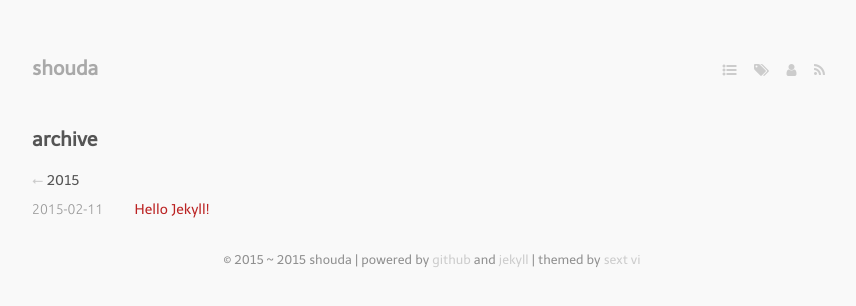
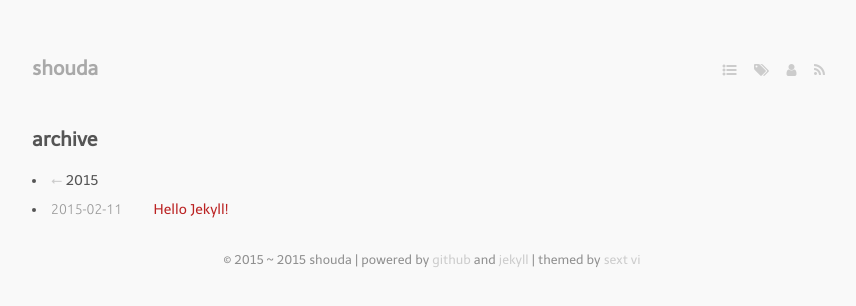
Before and after one commit to shouda/shouda.github.io, a Jekyll site: the page built from archive.markdown, in a window 1280 px wide. Shown: the top 306 px of the page, without its empty margins (208-1064 px from the left). Built offline with Jekyll 4.4.1, drawn with Linux system fonts in a browser that asks for light colours; nearby versions of some CDN libraries; Markdown is read by kramdown in place of the engine named in the settings.

Commit message:
update css

```diff
--- a/media/css/style.css
+++ b/media/css/style.css
@@ -17,7 +17,7 @@
 
 body {
   font-size: 14px;
-  font-family: "telexregular", "Hiragino Sans GB", "Microsoft YaHei", sans-serif;
+  font-family: telexregular, Hiragino Sans GB, Microsoft YaHei, sans-serif;
   color: #555;
   background-color: #f9f9f9; }
 
@@ -60,13 +60,13 @@
   background-color: #f8f8f8;
   padding: 2px 5px;
   border: 1px dashed #e0e0e0;
-  font-family: "Ubuntu", monospace; }
+  font-family: Ubuntu, monospace; }
 
 h1, h2 {
   font-size: 1.4em; }
 
 time {
-  font-family: "Ubuntu", monospace; }
+  font-family: Ubuntu, monospace; }
 
 header {
   width: 800px;
@@ -82,7 +82,7 @@
     position: relative;
     top: 1em; }
     header #header h1 {
-      font-family: "telexregular", "Hiragino Sans GB", "Microsoft YaHei", sans-serif; }
+      font-family: telexregular, Hiragino Sans GB, Microsoft YaHei, sans-serif; }
       header #header h1 a {
         color: #a9a9a9;
         display: block; }
@@ -93,7 +93,7 @@
     header nav span {
       margin: .5em; }
     header nav a, header nav #header h1 a, header #header h1 nav a, header nav article .title a, article .title header nav a, header nav article .meta .tags a, article .meta .tags header nav a, header nav article .divider a, article .divider header nav a {
-      font-family: "telexregular", "Hiragino Sans GB", "Microsoft YaHei", sans-serif;
+      font-family: telexregular, Hiragino Sans GB, Microsoft YaHei, sans-serif;
       color: #ccc; }
 
 #content {
@@ -102,6 +102,8 @@
   line-height: 2em; }
   #content .main-listing {
     margin-bottom: 2em; }
+  #content li {
+    list-style-type: initial; }
 
 ul.listing {
   margin-top: 1em; }
@@ -115,7 +117,7 @@
     ul.listing li.listing-item:hover {
       background-color: #f9f9f9; }
     ul.listing li.listing-seperator {
-      font-family: "telexregular", "Hiragino Sans GB", "Microsoft YaHei", sans-serif; }
+      font-family: telexregular, Hiragino Sans GB, Microsoft YaHei, sans-serif; }
       ul.listing li.listing-seperator:before {
         content: "⭠ ";
         color: #ccc; }
@@ -125,7 +127,7 @@
   article p {
     padding: .7em 0; }
   article .title {
-    font-family: "telexregular", "Hiragino Sans GB", "Microsoft YaHei", sans-serif; }
+    font-family: telexregular, Hiragino Sans GB, Microsoft YaHei, sans-serif; }
     article .title header #header h1 a, header #header h1 article .title a, article .title a, article .title .meta .tags a, article .meta .tags .title a {
       color: #777; }
   article .meta {
@@ -148,7 +150,7 @@
       margin: 0 2em;
       color: #e9e9e9; }
     article .divider header #header h1 a, header #header h1 article .divider a, article .divider .meta .tags a, article .meta .tags .divider a, article .divider a {
-      font-family: "telexregular", "Hiragino Sans GB", "Microsoft YaHei", sans-serif;
+      font-family: telexregular, Hiragino Sans GB, Microsoft YaHei, sans-serif;
       margin: 0 2em; }
       article .divider header #header h1 a i, header #header h1 article .divider a i, article .divider .meta .tags a i, article .meta .tags .divider a i, article .divider a i {
         color: #999999;
@@ -180,7 +182,7 @@
   margin: 0 auto;
   display: block;
   color: #909090;
-  font-family: "telexregular", "Hiragino Sans GB", "Microsoft YaHei", sans-serif;
+  font-family: telexregular, Hiragino Sans GB, Microsoft YaHei, sans-serif;
   font-size: .9em;
   text-align: center;
   margin: 1em auto; }
@@ -205,3 +207,5 @@
     color: #dd1144; }
   .like-wrapper .like-button.liked:hover {
     color: #999; }
+
+/*# sourceMappingURL=style.css.map */
```
